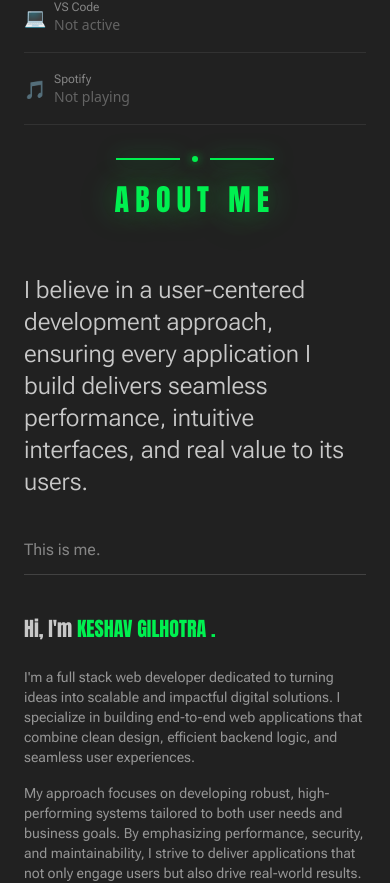
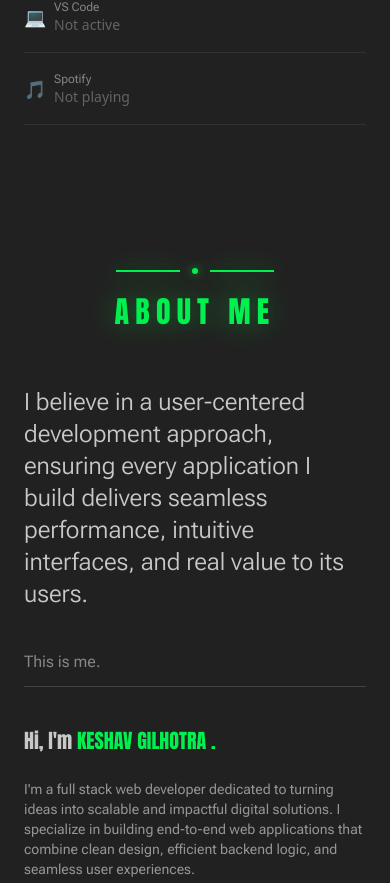
Before and after one commit to ikeshav26/me, a React (Vite) app: page / in a window 390 px wide. Shown: the part 880-1763 px from the top of the page. Built offline with nearby package versions, Linux system fonts and the light colour scheme; no server answers.

Commit message:
✨ Some stuff fixed for small devices

```diff
--- a/src/pages/About.jsx
+++ b/src/pages/About.jsx
@@ -9,7 +9,7 @@ const About = () => {
 
 
   return (
-    <div className='min-h-screen px-6 md:px-0  sm:py-16 md:py-20 mt-40'>
+    <div className='min-h-screen px-6 md:px-0  sm:py-16 md:py-20 mt-68 md:mt-40'>
       <Heading text={"ABOUT ME"}/>
       <div className='max-w-7xl mx-auto h-full flex flex-col justify-center gap-10 sm:gap-12 md:gap-16'>
 
--- a/src/pages/Home.jsx
+++ b/src/pages/Home.jsx
@@ -63,7 +63,7 @@ const Home = () => {
       </div>
       </div>
 
-      <div className='h-auto md:h-90 w-auto md:w-50 absolute right-6 md:right-16 bottom-42 md:bottom-1/5 flex flex-col justify-between items-end gap-6 md:gap-0'>
+      <div className='h-auto md:h-90 w-auto md:w-50 absolute right-6 md:right-16 bottom-25 md:bottom-1/5 flex flex-col justify-between items-end gap-6 md:gap-0'>
       <div className='flex flex-col items-end'>
         <div className='text-[#00f050] text-2xl sm:text-3xl font-[font1]'>1+</div>
         <div className='text-[#c8c8c8]/60 text-sm sm:text-base md:text-lg font-[font2]'>Years of Learning</div>
```
